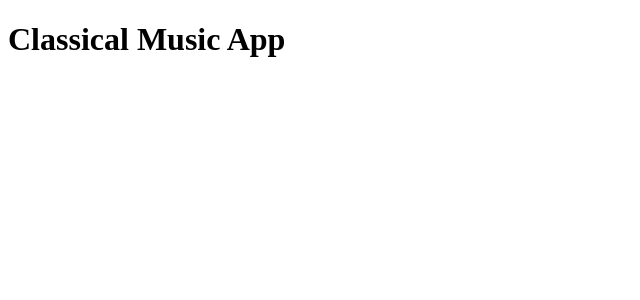
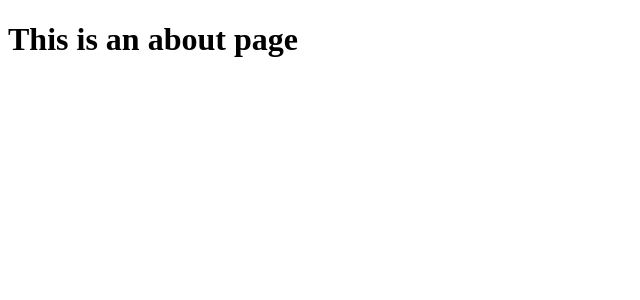
Before and after one commit to classical-music-organizer/classical-music-client, a Vue app: page /about in a window 1280 px wide. Shown: the top 300 px of the page, without its empty margins (0-640 px from the left). Built offline with nearby package versions, Linux system fonts and the light colour scheme.

Commit message:
added routing

```diff
--- a/package.json
+++ b/package.json
@@ -9,11 +9,13 @@
   },
   "dependencies": {
     "core-js": "^3.6.5",
-    "vue": "^3.0.0"
+    "vue": "^3.0.0",
+    "vue-router": "^4.0.0-0"
   },
   "devDependencies": {
     "@vue/cli-plugin-babel": "~4.5.0",
     "@vue/cli-plugin-eslint": "~4.5.0",
+    "@vue/cli-plugin-router": "^4.5.10",
     "@vue/cli-service": "~4.5.0",
     "@vue/compiler-sfc": "^3.0.0",
     "babel-eslint": "^10.1.0",
--- a/src/App.vue
+++ b/src/App.vue
@@ -1,16 +1,13 @@
 <template>
-  <Home msg="Welcome to Your Vue.js App"/>
+  <router-view/>
 </template>
 
 <script>
-import Home from './components/Home.vue'
 
 export default {
-  name: 'App',
-  components: {
-    Home
-  }
+  name: 'App'
 }
+
 </script>
 
 <style>
--- a/src/main.js
+++ b/src/main.js
@@ -1,4 +1,5 @@
 import { createApp } from 'vue'
 import App from './App.vue'
+import router from './router'
 
-createApp(App).mount('#app')
+createApp(App).use(router).mount('#app')
--- /dev/null
+++ b/src/router/index.js
@@ -0,0 +1,23 @@
+import { createRouter, createWebHistory } from 'vue-router'
+import Home from '../views/Home.vue'
+import About from '../views/About.vue'
+
+const routes = [
+  {
+    path: '/',
+    name: 'Home',
+    component: Home
+  },
+  {
+    path: '/about',
+    name: 'About',
+    component: () => About
+  }
+]
+
+const router = createRouter({
+  history: createWebHistory(process.env.BASE_URL),
+  routes
+})
+
+export default router
--- /dev/null
+++ b/src/views/About.vue
@@ -0,0 +1,5 @@
+<template>
+  <div class="about">
+    <h1>This is an about page</h1>
+  </div>
+</template>
--- a/src/components/Home.vue
+++ b/src/views/Home.vue
@@ -1,6 +1,6 @@
 <template>
   <div class="home">
-    <h1>Classical Music App</h1>
+    <h1>Classical Music App - Home</h1>
   </div>
 </template>
 
@@ -9,7 +9,3 @@ export default {
   name: 'Home'
 }
 </script>
-
-<style scoped>
-
-</style>
```
Also changed, not shown: 1 other file (tests, documents, lock files or other folders).
